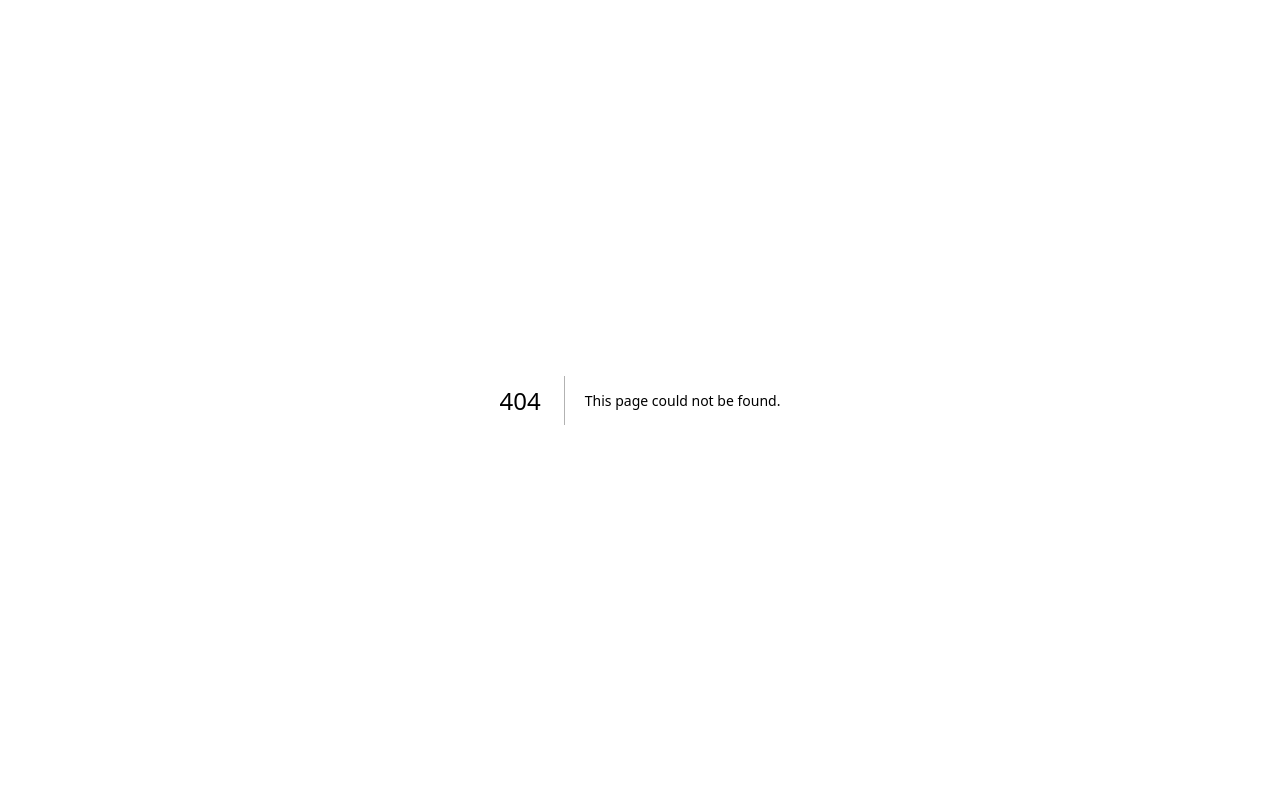
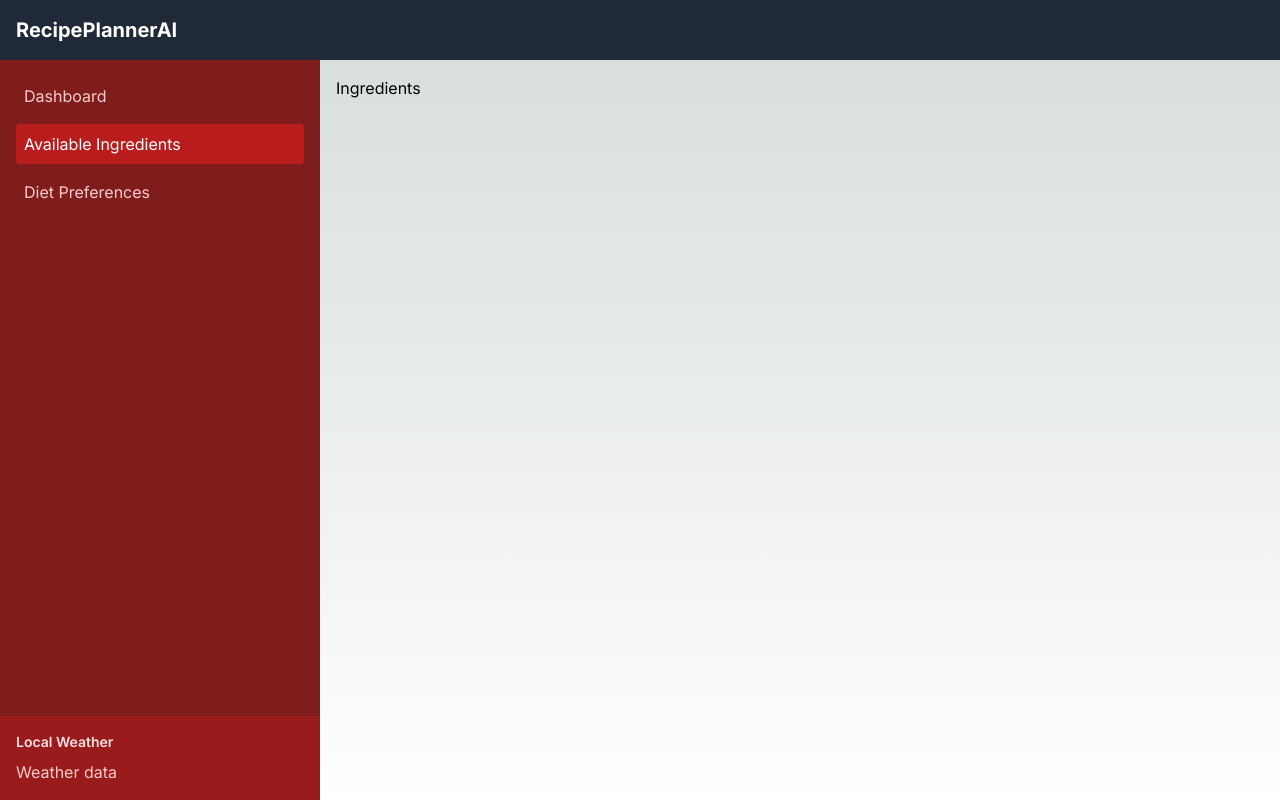
Before and after one commit to s-soumyakanta/recipeplannerai, a Next.js app: page /dashboard/available-ingredients in a window 1280 px wide. Before the commit this address had no page. Built offline with nearby package versions, Linux system fonts and the light colour scheme.

Commit message:
basic layout done

```diff
--- /dev/null
+++ b/src/app/dashboard/available-ingredients/page.tsx
@@ -0,0 +1,8 @@
+
+const page = () => {
+  return (
+    <div>Ingredients</div>
+  )
+}
+
+export default page
--- /dev/null
+++ b/src/app/dashboard/diet-preferences/page.tsx
@@ -0,0 +1,8 @@
+
+const Page = () => {
+  return (
+    <div>Diet Profile</div>
+  )
+}
+
+export default Page
--- /dev/null
+++ b/src/app/dashboard/layout.tsx
@@ -0,0 +1,27 @@
+"use client";
+
+import React, { useState } from 'react';
+import Navbar from '@/components/Navbar';
+import Sidebar from '@/components/Sidebar';
+
+interface LayoutProps {
+  children: React.ReactNode;
+}
+
+const Layout: React.FC<LayoutProps> = ({ children }) => {
+  const [isSidebarOpen, setIsSidebarOpen] = useState(false);
+
+  return (
+    <div className="flex flex-col h-screen">
+      <Navbar setIsSidebarOpen={setIsSidebarOpen} />
+      <div className="flex flex-1 overflow-hidden">
+        <Sidebar isSidebarOpen={isSidebarOpen} setIsSidebarOpen={setIsSidebarOpen} />
+        <main className="flex-1 p-4 overflow-y-auto">
+          {children}
+        </main>
+      </div>
+    </div>
+  );
+};
+
+export default Layout;
--- /dev/null
+++ b/src/app/dashboard/page.tsx
@@ -0,0 +1,8 @@
+
+const page = () => {
+  return (
+    <div>Dashboard</div>
+  )
+}
+
+export default page
--- /dev/null
+++ b/src/components/Navbar.tsx
@@ -0,0 +1,27 @@
+"use client";
+
+import React from 'react';
+
+interface NavbarProps {
+  setIsSidebarOpen: (isOpen: boolean) => void;
+}
+
+const Navbar: React.FC<NavbarProps> = ({ setIsSidebarOpen }) => {
+  return (
+    <nav className="bg-gray-800 text-white p-4 flex justify-between items-center">
+      <h1 className="text-xl font-bold">RecipePlannerAI</h1>
+      <button
+        onClick={() => setIsSidebarOpen(true)}
+        className="sm:hidden focus:outline-none"
+        type="button"
+        aria-label="Open menu"
+      >
+        <span className="block w-6 rounded-md h-0.5 bg-white mb-1"></span>
+        <span className="block w-6 rounded-md h-0.5 bg-white mb-1"></span>
+        <span className="block w-6 rounded-md h-0.5 bg-white"></span>
+      </button>
+    </nav>
+  );
+};
+
+export default Navbar;
--- /dev/null
+++ b/src/components/Sidebar.tsx
@@ -0,0 +1,87 @@
+"use client";
+
+import React from 'react';
+import Link from 'next/link';
+import { usePathname } from 'next/navigation';
+
+interface SidebarProps {
+  isSidebarOpen: boolean;
+  setIsSidebarOpen: (isOpen: boolean) => void;
+}
+
+const Sidebar: React.FC<SidebarProps> = ({ isSidebarOpen, setIsSidebarOpen }) => {
+  const pathname = usePathname();
+
+  const tabs = [
+    { id: 'dashboard', name: 'Dashboard', href: '/dashboard' },
+    { id: 'availableIngredients', name: 'Available Ingredients', href: '/dashboard/available-ingredients' },
+    { id: 'dietPreferences', name: 'Diet Preferences', href: '/dashboard/diet-preferences' },
+  ];
+
+  const handleTabClick = () => {
+    setIsSidebarOpen(false);
+  };
+
+  return (
+    <>
+      {/* Overlay for small screens */}
+      {isSidebarOpen && (
+        <div
+          className="fixed inset-0 bg-black bg-opacity-90 z-40 sm:hidden"
+          onClick={() => setIsSidebarOpen(false)}
+        ></div>
+      )}
+
+      {/* Sidebar */}
+      <aside
+        className={`
+          fixed sm:relative top-0 left-0 z-50 h-full bg-red-900 dark:bg-red-950 text-red-100 overflow-y-auto transition-all duration-300 ease-in-out
+          ${isSidebarOpen ? 'w-5/6' : 'w-0'}
+          sm:w-64 md:w-72 lg:w-80 sm:transform-none
+        `}
+      >
+        <div className="flex flex-col h-full">
+          {/* Top part - Navigation Tabs */}
+          <div className="p-4 flex-grow">
+          <button
+  onClick={() => setIsSidebarOpen(false)}
+  className="sm:hidden absolute top-4 right-4 w-8 h-8 flex items-center justify-center focus:outline-none text-red-200 hover:text-white transition-colors duration-200 bg-transparent hover:bg-red-500 rounded-full p-2"
+  type="button"
+  aria-label="Close menu"
+>
+  X
+</button>
+
+            {isSidebarOpen && <h2 className="text-xl font-bold mb-6 text-red-100">RecipePlannerAI</h2>}
+            <nav>
+              <ul>
+                {tabs.map((tab) => (
+                  <li key={tab.id} className="mb-2">
+                    <Link href={tab.href}
+                      className={`block p-2 rounded transition-colors
+                        ${pathname === tab.href
+                          ? 'bg-red-700 dark:bg-red-800 text-white'
+                          : 'text-red-200 hover:bg-red-800 dark:hover:bg-red-900 hover:text-white'
+                        }`}
+                      onClick={handleTabClick}
+                    >
+                      {tab.name}
+                    </Link>
+                  </li>
+                ))}
+              </ul>
+            </nav>
+          </div>
+
+          {/* Bottom part - Weather Data */}
+          <div className="p-4 bg-red-800 dark:bg-red-900">
+            <h3 className="text-sm font-semibold mb-2 text-red-100">Local Weather</h3>
+            <p className="text-red-200">Weather data</p>
+          </div>
+        </div>
+      </aside>
+    </>
+  );
+};
+
+export default Sidebar;
```
